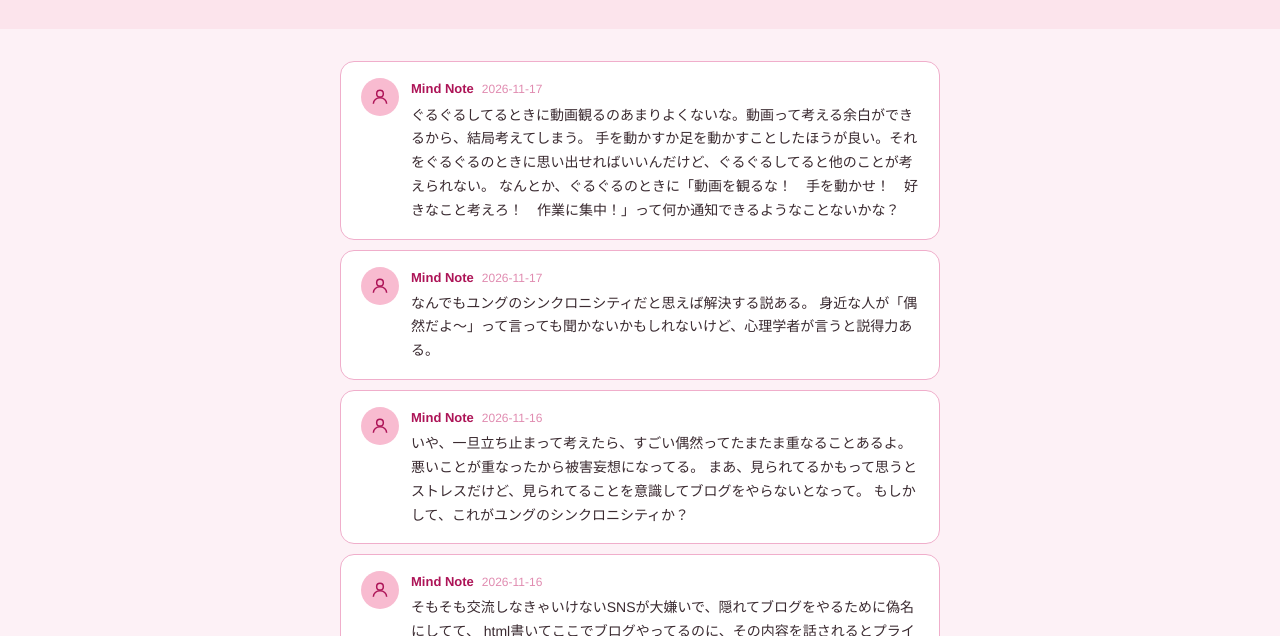
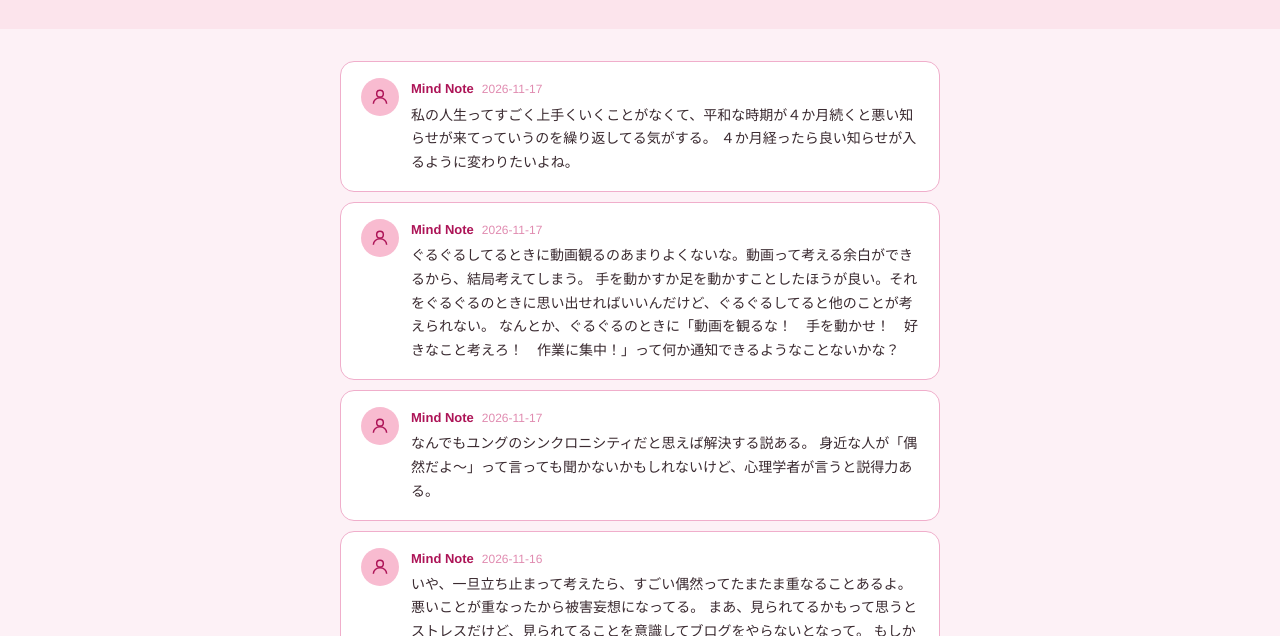
Before and after one commit to Azaleacreativeroom888/fan-psychology, a plain HTML site: page blog.html in a window 1280 px wide. Shown: the part 164-800 px from the top of the page. Drawn offline with Linux system fonts and the light colour scheme.

Commit message:
Update blog.html

```diff
--- a/blog.html
+++ b/blog.html
@@ -84,6 +84,17 @@
 </div>
 
 <div class="feed">
+
+  <div class="tweet">
+    <div class="tweet-avatar">
+      <svg viewBox="0 0 24 24" xmlns="http://www.w3.org/2000/svg"><circle cx="12" cy="8" r="4"/><path d="M4 20c0-4 3.6-7 8-7s8 3 8 7"/></svg>
+    </div>
+    <div class="tweet-body">
+      <div class="tweet-head"><span class="tweet-name">Mind Note</span><span class="tweet-date">2026-11-17</span></div>
+      <p class="tweet-text">私の人生ってすごく上手くいくことがなくて、平和な時期が４か月続くと悪い知らせが来てっていうのを繰り返してる気がする。
+      ４か月経ったら良い知らせが入るように変わりたいよね。</p>
+    </div>
+  </div>
 
   <div class="tweet">
     <div class="tweet-avatar">
```
